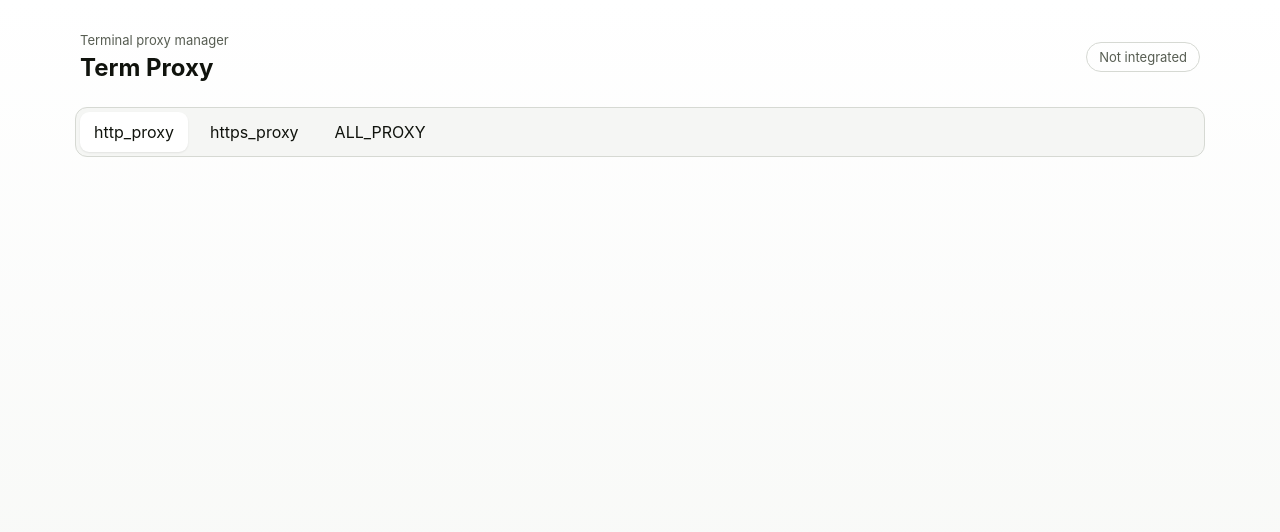
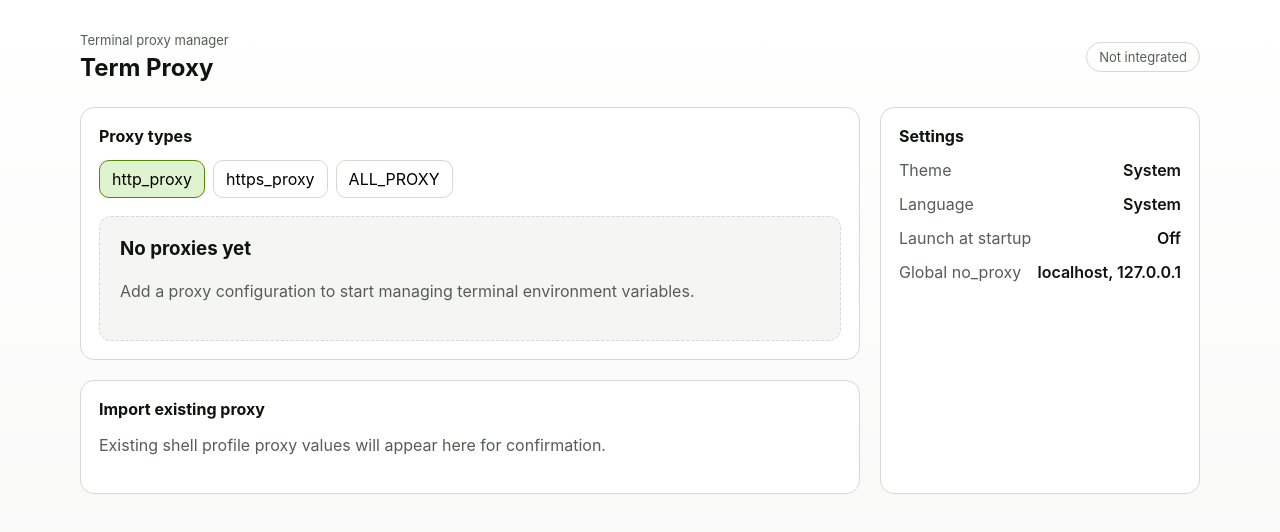
Before and after one commit to ruoduan-hub/term-proxy, a React (Vite) app: page / in a window 1280 px wide. Shown: the top 532 px of the page. Built offline with nearby package versions, Linux system fonts and the light colour scheme.

Commit message:
feat: add localized app shell

```diff
--- a/src/app/App.tsx
+++ b/src/app/App.tsx
@@ -1,21 +1,31 @@
+import { useTranslation } from "react-i18next";
+
+import { ImportNotice } from "../features/import/ImportNotice";
+import { ProxyDashboard } from "../features/proxies/ProxyDashboard";
+import { SettingsPanel } from "../features/settings/SettingsPanel";
+import "../shared/i18n";
 import "./styles.css";
 
 export function App() {
+  const { t } = useTranslation();
+
   return (
     <main className="app-shell">
       <header className="app-header">
         <div>
-          <p className="app-kicker">Terminal proxy manager</p>
-          <h1>Term Proxy</h1>
+          <p className="app-kicker">{t("app.subtitle")}</p>
+          <h1>{t("app.title")}</h1>
         </div>
-        <span className="app-status">Not integrated</span>
+        <span className="app-status">{t("app.statusNotIntegrated")}</span>
       </header>
 
-      <section className="proxy-tabs" aria-label="Proxy types">
-        <button type="button">http_proxy</button>
-        <button type="button">https_proxy</button>
-        <button type="button">ALL_PROXY</button>
-      </section>
+      <div className="app-grid">
+        <div className="main-column">
+          <ProxyDashboard />
+          <ImportNotice />
+        </div>
+        <SettingsPanel />
+      </div>
     </main>
   );
 }
--- a/src/app/styles.css
+++ b/src/app/styles.css
@@ -79,3 +79,101 @@ button {
   background: oklch(1 0 0);
   box-shadow: 0 1px 2px oklch(0 0 0 / 0.08);
 }
+
+.app-grid {
+  display: grid;
+  grid-template-columns: minmax(0, 1fr) 320px;
+  gap: 20px;
+  max-width: 1120px;
+  margin: 0 auto;
+}
+
+.main-column {
+  display: grid;
+  gap: 20px;
+}
+
+.panel {
+  border: 1px solid oklch(0.88 0.008 130);
+  border-radius: 14px;
+  background: oklch(1 0 0);
+  padding: 18px;
+}
+
+.panel h2,
+.panel h3,
+.panel p {
+  margin-top: 0;
+}
+
+.panel h2 {
+  font-size: 16px;
+  line-height: 1.3;
+}
+
+.panel p {
+  color: oklch(0.47 0.018 130);
+  line-height: 1.6;
+}
+
+.proxy-kind-list {
+  display: flex;
+  gap: 8px;
+  margin-bottom: 18px;
+}
+
+.proxy-kind-list button {
+  border: 1px solid oklch(0.88 0.008 130);
+  border-radius: 10px;
+  background: oklch(1 0 0);
+  padding: 8px 12px;
+  cursor: pointer;
+}
+
+.proxy-kind-list button.is-active {
+  border-color: oklch(0.56 0.15 130);
+  background: oklch(0.94 0.05 130);
+}
+
+.empty-state {
+  border: 1px dashed oklch(0.88 0.008 130);
+  border-radius: 12px;
+  padding: 20px;
+  background: oklch(0.972 0.004 130);
+}
+
+.settings-panel dl {
+  display: grid;
+  gap: 14px;
+  margin: 0;
+}
+
+.settings-panel dl > div {
+  display: flex;
+  justify-content: space-between;
+  gap: 16px;
+}
+
+.settings-panel dt {
+  color: oklch(0.47 0.018 130);
+}
+
+.settings-panel dd {
+  margin: 0;
+  font-weight: 600;
+}
+
+@media (max-width: 820px) {
+  .app-shell {
+    padding: 20px;
+  }
+
+  .app-header {
+    align-items: flex-start;
+    flex-direction: column;
+  }
+
+  .app-grid {
+    grid-template-columns: 1fr;
+  }
+}
--- /dev/null
+++ b/src/features/import/ImportNotice.tsx
@@ -0,0 +1,12 @@
+import { useTranslation } from "react-i18next";
+
+export function ImportNotice() {
+  const { t } = useTranslation();
+
+  return (
+    <section className="panel import-panel" aria-labelledby="import-heading">
+      <h2 id="import-heading">{t("import.title")}</h2>
+      <p>{t("import.description")}</p>
+    </section>
+  );
+}
--- /dev/null
+++ b/src/features/proxies/ProxyDashboard.tsx
@@ -0,0 +1,38 @@
+import { useTranslation } from "react-i18next";
+
+const proxyKinds = [
+  { key: "http", value: "http_proxy" },
+  { key: "https", value: "https_proxy" },
+  { key: "all", value: "ALL_PROXY" },
+] as const;
+
+export function ProxyDashboard() {
+  const { t } = useTranslation();
+
+  return (
+    <section className="panel proxy-panel" aria-labelledby="proxy-types-heading">
+      <div className="panel-header">
+        <h2 id="proxy-types-heading">{t("proxy.types")}</h2>
+      </div>
+
+      <div className="proxy-kind-list" role="tablist" aria-label={t("proxy.types")}>
+        {proxyKinds.map((kind, index) => (
+          <button
+            key={kind.value}
+            type="button"
+            role="tab"
+            aria-selected={index === 0}
+            className={index === 0 ? "is-active" : undefined}
+          >
+            {t(`proxy.kind.${kind.key}`)}
+          </button>
+        ))}
+      </div>
+
+      <div className="empty-state">
+        <h3>{t("proxy.emptyTitle")}</h3>
+        <p>{t("proxy.emptyDescription")}</p>
+      </div>
+    </section>
+  );
+}
--- /dev/null
+++ b/src/features/settings/SettingsPanel.tsx
@@ -0,0 +1,29 @@
+import { useTranslation } from "react-i18next";
+
+export function SettingsPanel() {
+  const { t } = useTranslation();
+
+  return (
+    <aside className="panel settings-panel" aria-labelledby="settings-heading">
+      <h2 id="settings-heading">{t("settings.title")}</h2>
+      <dl>
+        <div>
+          <dt>{t("settings.theme")}</dt>
+          <dd>System</dd>
+        </div>
+        <div>
+          <dt>{t("settings.language")}</dt>
+          <dd>System</dd>
+        </div>
+        <div>
+          <dt>{t("settings.autoLaunch")}</dt>
+          <dd>Off</dd>
+        </div>
+        <div>
+          <dt>{t("settings.noProxy")}</dt>
+          <dd>localhost, 127.0.0.1</dd>
+        </div>
+      </dl>
+    </aside>
+  );
+}
--- /dev/null
+++ b/src/shared/i18n/index.ts
@@ -0,0 +1,23 @@
+import i18n from "i18next";
+import { initReactI18next } from "react-i18next";
+
+import en from "./locales/en.json";
+import ja from "./locales/ja.json";
+import zhCN from "./locales/zh-CN.json";
+import zhTW from "./locales/zh-TW.json";
+
+void i18n.use(initReactI18next).init({
+  resources: {
+    "zh-CN": { translation: zhCN },
+    en: { translation: en },
+    ja: { translation: ja },
+    "zh-TW": { translation: zhTW },
+  },
+  lng: "en",
+  fallbackLng: "en",
+  interpolation: {
+    escapeValue: false,
+  },
+});
+
+export { i18n };
--- /dev/null
+++ b/src/shared/i18n/locales/en.json
@@ -0,0 +1,28 @@
+{
+  "app": {
+    "title": "Term Proxy",
+    "subtitle": "Terminal proxy manager",
+    "statusNotIntegrated": "Not integrated"
+  },
+  "proxy": {
+    "types": "Proxy types",
+    "emptyTitle": "No proxies yet",
+    "emptyDescription": "Add a proxy configuration to start managing terminal environment variables.",
+    "kind": {
+      "http": "http_proxy",
+      "https": "https_proxy",
+      "all": "ALL_PROXY"
+    }
+  },
+  "import": {
+    "title": "Import existing proxy",
+    "description": "Existing shell profile proxy values will appear here for confirmation."
+  },
+  "settings": {
+    "title": "Settings",
+    "theme": "Theme",
+    "language": "Language",
+    "autoLaunch": "Launch at startup",
+    "noProxy": "Global no_proxy"
+  }
+}
--- /dev/null
+++ b/src/shared/i18n/locales/ja.json
@@ -0,0 +1,28 @@
+{
+  "app": {
+    "title": "Term Proxy",
+    "subtitle": "ターミナルプロキシ管理",
+    "statusNotIntegrated": "未連携"
+  },
+  "proxy": {
+    "types": "プロキシ種別",
+    "emptyTitle": "プロキシ設定はまだありません",
+    "emptyDescription": "設定を追加すると、ターミナル環境変数を管理できます。",
+    "kind": {
+      "http": "http_proxy",
+      "https": "https_proxy",
+      "all": "ALL_PROXY"
+    }
+  },
+  "import": {
+    "title": "既存プロキシをインポート",
+    "description": "検出した shell profile のプロキシ値を確認できます。"
+  },
+  "settings": {
+    "title": "設定",
+    "theme": "テーマ",
+    "language": "言語",
+    "autoLaunch": "起動時に開く",
+    "noProxy": "グローバル no_proxy"
+  }
+}
--- /dev/null
+++ b/src/shared/i18n/locales/zh-CN.json
@@ -0,0 +1,28 @@
+{
+  "app": {
+    "title": "Term Proxy",
+    "subtitle": "终端代理管理器",
+    "statusNotIntegrated": "未集成"
+  },
+  "proxy": {
+    "types": "代理类型",
+    "emptyTitle": "还没有代理配置",
+    "emptyDescription": "添加代理配置后即可统一管理终端环境变量。",
+    "kind": {
+      "http": "http_proxy",
+      "https": "https_proxy",
+      "all": "ALL_PROXY"
+    }
+  },
+  "import": {
+    "title": "导入现有代理",
+    "description": "扫描到的 Shell profile 代理配置会在这里等待你确认。"
+  },
+  "settings": {
+    "title": "设置",
+    "theme": "主题",
+    "language": "语言",
+    "autoLaunch": "开机自启",
+    "noProxy": "全局 no_proxy"
+  }
+}
--- /dev/null
+++ b/src/shared/i18n/locales/zh-TW.json
@@ -0,0 +1,28 @@
+{
+  "app": {
+    "title": "Term Proxy",
+    "subtitle": "終端代理管理器",
+    "statusNotIntegrated": "未整合"
+  },
+  "proxy": {
+    "types": "代理類型",
+    "emptyTitle": "尚無代理設定",
+    "emptyDescription": "新增代理設定後即可統一管理終端環境變數。",
+    "kind": {
+      "http": "http_proxy",
+      "https": "https_proxy",
+      "all": "ALL_PROXY"
+    }
+  },
+  "import": {
+    "title": "匯入現有代理",
+    "description": "掃描到的 Shell profile 代理設定會在這裡等待你確認。"
+  },
+  "settings": {
+    "title": "設定",
+    "theme": "主題",
+    "language": "語言",
+    "autoLaunch": "開機自動啟動",
+    "noProxy": "全域 no_proxy"
+  }
+}
```
Also changed, not shown: 1 other file (tests, documents, lock files or other folders).
